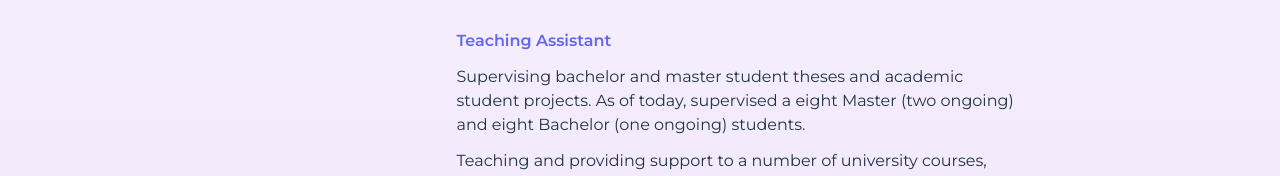
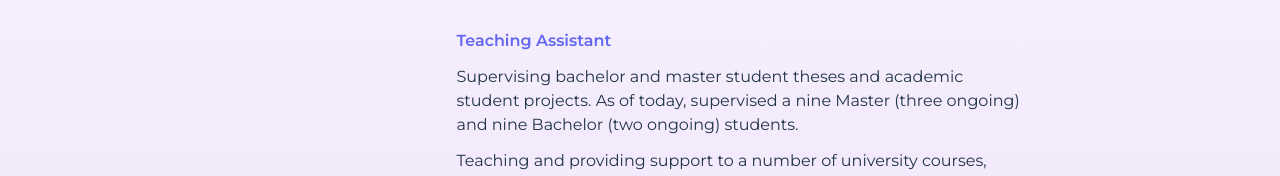
Before and after one commit to schummd/schummd.github.io, a React (Vite) app: page /experience in a window 1280 px wide. Shown: the part 616-792 px from the top of the page. Built offline with nearby package versions, Linux system fonts and the light colour scheme.

Commit message:
updated experience

```diff
--- a/src/pages/Experience.jsx
+++ b/src/pages/Experience.jsx
@@ -60,7 +60,7 @@ export default function Experience() {
               <div><h2 className="font-semibold text-indigo-500 mt-6">Teaching Assistant</h2></div>
               <div className="mt-2">
                 Supervising bachelor and master student theses and academic student projects.
-                As of today, supervised a eight Master (two ongoing) and eight Bachelor (one ongoing) students.
+                As of today, supervised a nine Master (three ongoing) and nine Bachelor (two ongoing) students.
               </div>
               <div className="mt-2">
                 Teaching and providing support to a number of university courses, including:
```
